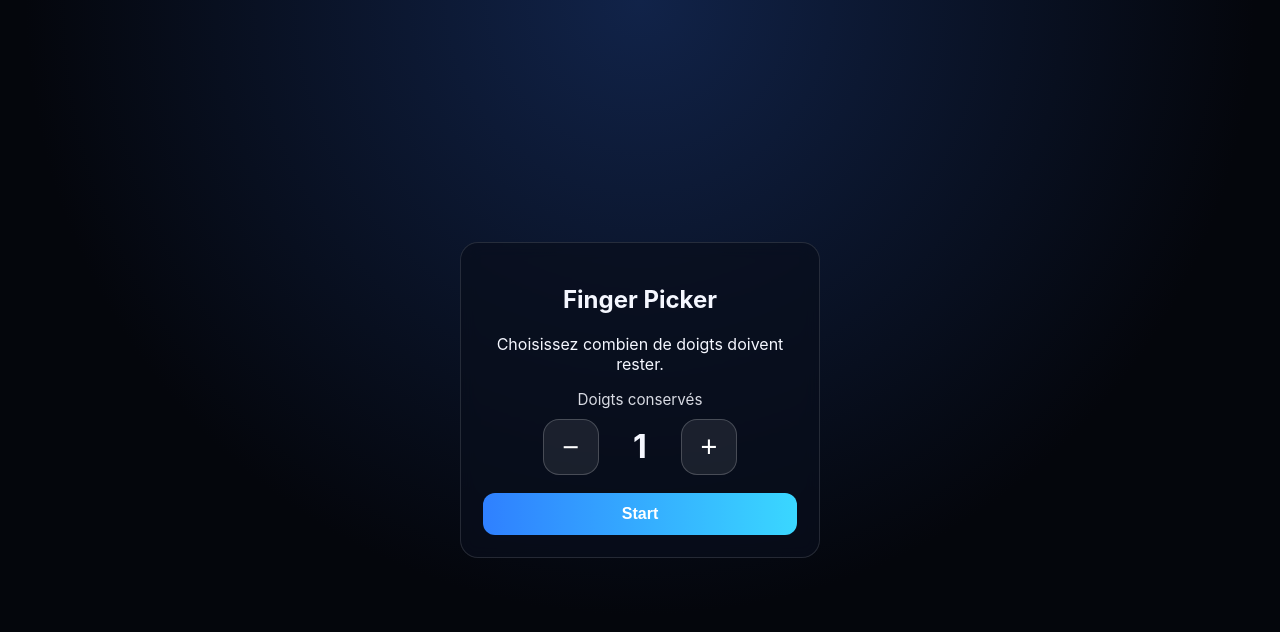
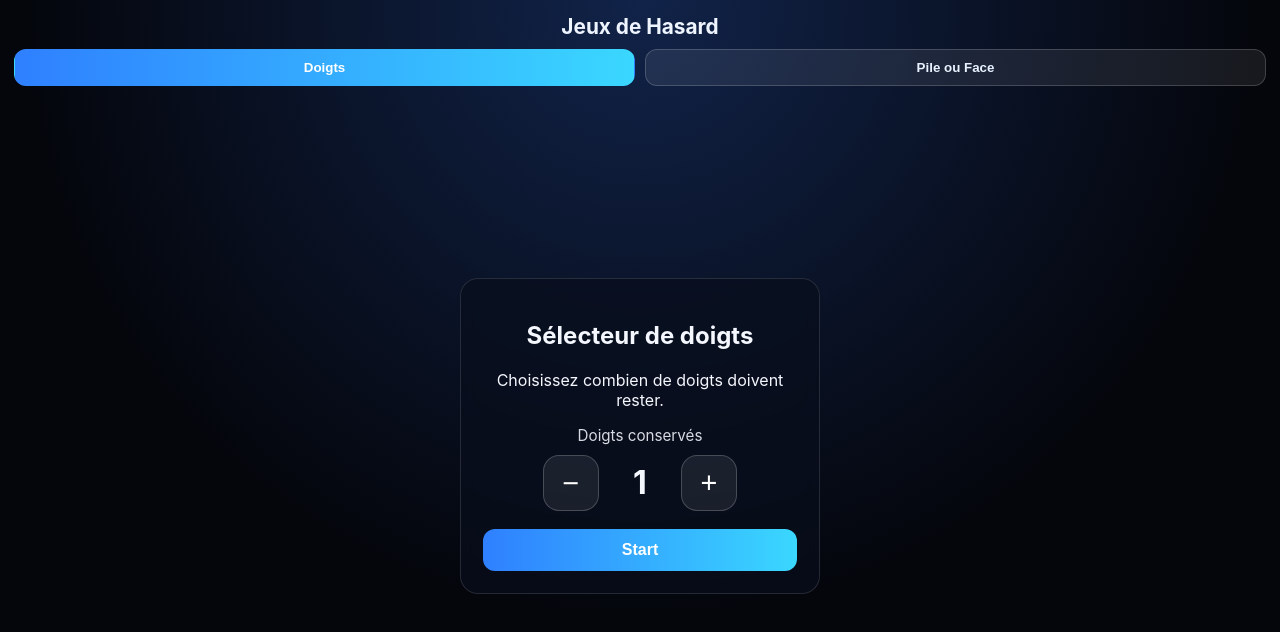
Before and after one commit to gabrielvrnnn/Jeux-interactif, a React (Vite) app: page / in a window 1280 px wide. Shown: the top 632 px of the page. Built offline with nearby package versions, Linux system fonts and the light colour scheme.

Commit message:
Add Jeux de Hasard branding with finger selector and coin flip tabs

```diff
--- a/index.html
+++ b/index.html
@@ -3,7 +3,7 @@
   <head>
     <meta charset="UTF-8" />
     <meta name="viewport" content="width=device-width, initial-scale=1.0, viewport-fit=cover" />
-    <title>Finger Picker</title>
+    <title>Jeux de Hasard</title>
   </head>
   <body>
     <div id="root"></div>
--- a/src/App.jsx
+++ b/src/App.jsx
@@ -8,9 +8,15 @@ const PHASE = {
   RESULT: 'result',
 };
 
+const GAME = {
+  FINGER: 'finger',
+  COIN: 'coin',
+};
+
 const START_DELAY_MS = 2000;
 const SPIN_MS = 2000;
 const ELIMINATION_MS = 550;
+const COIN_FLIP_MS = 1200;
 
 const shuffle = (array) => {
   const result = [...array];
@@ -22,6 +28,8 @@ const shuffle = (array) => {
 };
 
 export default function App() {
+  const [currentGame, setCurrentGame] = useState(GAME.FINGER);
+
   const [phase, setPhase] = useState(PHASE.SETUP);
   const [winnerCount, setWinnerCount] = useState(1);
   const [activeTouches, setActiveTouches] = useState([]);
@@ -30,19 +38,23 @@ export default function App() {
   const [eliminatedIds, setEliminatedIds] = useState([]);
   const [isCountdownRunning, setIsCountdownRunning] = useState(false);
 
+  const [coinResult, setCoinResult] = useState(null);
+  const [isFlippingCoin, setIsFlippingCoin] = useState(false);
+
   const activeTouchesRef = useRef([]);
   const startDelayTimerRef = useRef(null);
   const spinTimerRef = useRef(null);
   const eliminationTimerRef = useRef(null);
+  const coinFlipTimerRef = useRef(null);
 
-  const clearTimers = () => {
+  const clearFingerTimers = () => {
     clearTimeout(startDelayTimerRef.current);
     clearTimeout(spinTimerRef.current);
     clearInterval(eliminationTimerRef.current);
   };
 
-  const resetRound = () => {
-    clearTimers();
+  const resetFingerRound = () => {
+    clearFingerTimers();
     setPhase(PHASE.SETUP);
     setActiveTouches([]);
     setParticipantIds([]);
@@ -51,9 +63,25 @@ export default function App() {
     setIsCountdownRunning(false);
   };
 
-  useEffect(() => clearTimers, []);
+  const resetCoin = () => {
+    clearTimeout(coinFlipTimerRef.current);
+    setCoinResult(null);
+    setIsFlippingCoin(false);
+  };
+
+  useEffect(
+    () => () => {
+      clearFingerTimers();
+      clearTimeout(coinFlipTimerRef.current);
+    },
+    [],
+  );
 
   useEffect(() => {
+    if (currentGame !== GAME.FINGER) {
+      return;
+    }
+
     if (phase !== PHASE.COLLECTING) {
       return;
     }
@@ -78,9 +106,13 @@ export default function App() {
       setPhase(PHASE.SPINNING);
       setIsCountdownRunning(false);
     }, START_DELAY_MS);
-  }, [activeTouches.length, phase]);
+  }, [activeTouches.length, currentGame, phase]);
 
   useEffect(() => {
+    if (currentGame !== GAME.FINGER) {
+      return;
+    }
+
     if (phase !== PHASE.SPINNING || participantIds.length === 0) {
       return;
     }
@@ -109,10 +141,10 @@ export default function App() {
     }, SPIN_MS);
 
     return () => clearTimeout(spinTimerRef.current);
-  }, [participantIds, phase, winnerCount]);
+  }, [participantIds, phase, winnerCount, currentGame]);
 
   const handleStart = () => {
-    clearTimers();
+    clearFingerTimers();
     setActiveTouches([]);
     setParticipantIds([]);
     setWinnerIds([]);
@@ -122,6 +154,10 @@ export default function App() {
   };
 
   const updateFromTouchEvent = (event) => {
+    if (currentGame !== GAME.FINGER) {
+      return;
+    }
+
     if (![PHASE.COLLECTING, PHASE.SPINNING, PHASE.ELIMINATING].includes(phase)) {
       return;
     }
@@ -136,6 +172,31 @@ export default function App() {
     setActiveTouches(nextTouches);
   };
 
+  const handleGameChange = (game) => {
+    setCurrentGame(game);
+
+    if (game === GAME.FINGER) {
+      resetCoin();
+      return;
+    }
+
+    resetFingerRound();
+  };
+
+  const launchCoinFlip = () => {
+    if (isFlippingCoin) {
+      return;
+    }
+
+    setIsFlippingCoin(true);
+    setCoinResult(null);
+
+    coinFlipTimerRef.current = setTimeout(() => {
+      setCoinResult(Math.random() < 0.5 ? 'Pile' : 'Face');
+      setIsFlippingCoin(false);
+    }, COIN_FLIP_MS);
+  };
+
   return (
     <main
       className="app"
@@ -144,10 +205,32 @@ export default function App() {
       onTouchEnd={updateFromTouchEvent}
       onTouchCancel={updateFromTouchEvent}
     >
+      <header className="topbar">
+        <h1>Jeux de Hasard</h1>
+        <div className="tabs">
+          <button
+            type="button"
+            className={`tab-btn ${currentGame === GAME.FINGER ? 'active' : ''}`}
+            onClick={() => handleGameChange(GAME.FINGER)}
+          >
+            Doigts
+          </button>
+          <button
+            type="button"
+            className={`tab-btn ${currentGame === GAME.COIN ? 'active' : ''}`}
+            onClick={() => handleGameChange(GAME.COIN)}
+          >
+            Pile ou Face
+          </button>
+        </div>
+      </header>
+
+      {currentGame === GAME.FINGER && (
+        <>
           <section className="overlay">
             {phase === PHASE.SETUP && (
               <div className="card">
-            <h1>Finger Picker</h1>
+                <h2>Sélecteur de doigts</h2>
                 <p>Choisissez combien de doigts doivent rester.</p>
 
                 <div className="counter-wrap">
@@ -188,7 +271,7 @@ export default function App() {
               <div className="card">
                 <h2>Résultat</h2>
                 <p>{winnerIds.length} doigt(s) conservé(s).</p>
-            <button type="button" className="start-btn" onClick={resetRound}>Recommencer</button>
+                <button type="button" className="start-btn" onClick={resetFingerRound}>Recommencer</button>
               </div>
             )}
           </section>
@@ -208,6 +291,27 @@ export default function App() {
               );
             })}
           </section>
+        </>
+      )}
+
+      {currentGame === GAME.COIN && (
+        <section className="coin-layout">
+          <div className="card coin-card">
+            <h2>Pile ou Face</h2>
+            <p>Un tirage simple et rapide.</p>
+
+            <div className={`coin ${isFlippingCoin ? 'flipping' : ''}`}>
+              <span>{coinResult ?? '?'}</span>
+            </div>
+
+            <button type="button" className="start-btn" onClick={launchCoinFlip}>
+              {isFlippingCoin ? 'Lancement...' : 'Lancer la pièce'}
+            </button>
+
+            {coinResult && !isFlippingCoin && <p className="coin-result">Résultat : {coinResult}</p>}
+          </div>
+        </section>
+      )}
     </main>
   );
 }
--- a/src/styles.css
+++ b/src/styles.css
@@ -29,6 +29,46 @@ body {
   user-select: none;
 }
 
+.topbar {
+  position: absolute;
+  top: 0;
+  left: 0;
+  right: 0;
+  z-index: 3;
+  padding: 14px 14px 8px;
+  display: flex;
+  flex-direction: column;
+  gap: 10px;
+}
+
+.topbar h1 {
+  margin: 0;
+  text-align: center;
+  font-size: 1.3rem;
+  color: #eff5ff;
+}
+
+.tabs {
+  display: flex;
+  gap: 10px;
+}
+
+.tab-btn {
+  flex: 1;
+  border: 1px solid rgba(255, 255, 255, 0.18);
+  border-radius: 12px;
+  padding: 10px;
+  background: rgba(255, 255, 255, 0.08);
+  color: #e7f2ff;
+  font-weight: 600;
+}
+
+.tab-btn.active {
+  background: linear-gradient(90deg, #2f80ff, #3ad7ff);
+  color: #fff;
+  border-color: transparent;
+}
+
 .overlay {
   position: absolute;
   inset: 0;
@@ -36,7 +76,7 @@ body {
   display: grid;
   place-items: center;
   pointer-events: none;
-  padding: 24px;
+  padding: 96px 24px 24px;
 }
 
 .card,
@@ -147,6 +187,44 @@ body {
   opacity: 0;
 }
 
+.coin-layout {
+  position: absolute;
+  inset: 0;
+  z-index: 2;
+  display: grid;
+  place-items: center;
+  padding: 96px 24px 24px;
+}
+
+.coin-card {
+  width: min(92vw, 380px);
+}
+
+.coin {
+  margin: 20px auto 0;
+  width: 150px;
+  height: 150px;
+  border-radius: 50%;
+  border: 4px solid rgba(255, 255, 255, 0.9);
+  background: linear-gradient(160deg, #2f80ff, #3ad7ff);
+  display: grid;
+  place-items: center;
+  color: #fff;
+  font-size: 2rem;
+  font-weight: 800;
+  box-shadow: 0 8px 28px rgba(0, 0, 0, 0.4);
+}
+
+.coin.flipping {
+  animation: coin-spin 0.2s linear infinite;
+}
+
+.coin-result {
+  margin-top: 14px;
+  font-weight: 700;
+  color: #9ce9ff;
+}
+
 @keyframes pulse {
   0% {
     scale: 1;
@@ -161,3 +239,12 @@ body {
     box-shadow: 0 0 0 rgba(255, 255, 255, 0.15);
   }
 }
+
+@keyframes coin-spin {
+  from {
+    transform: rotateY(0deg);
+  }
+  to {
+    transform: rotateY(360deg);
+  }
+}
```
Lines whose indentation alone changed are shown as unchanged.
